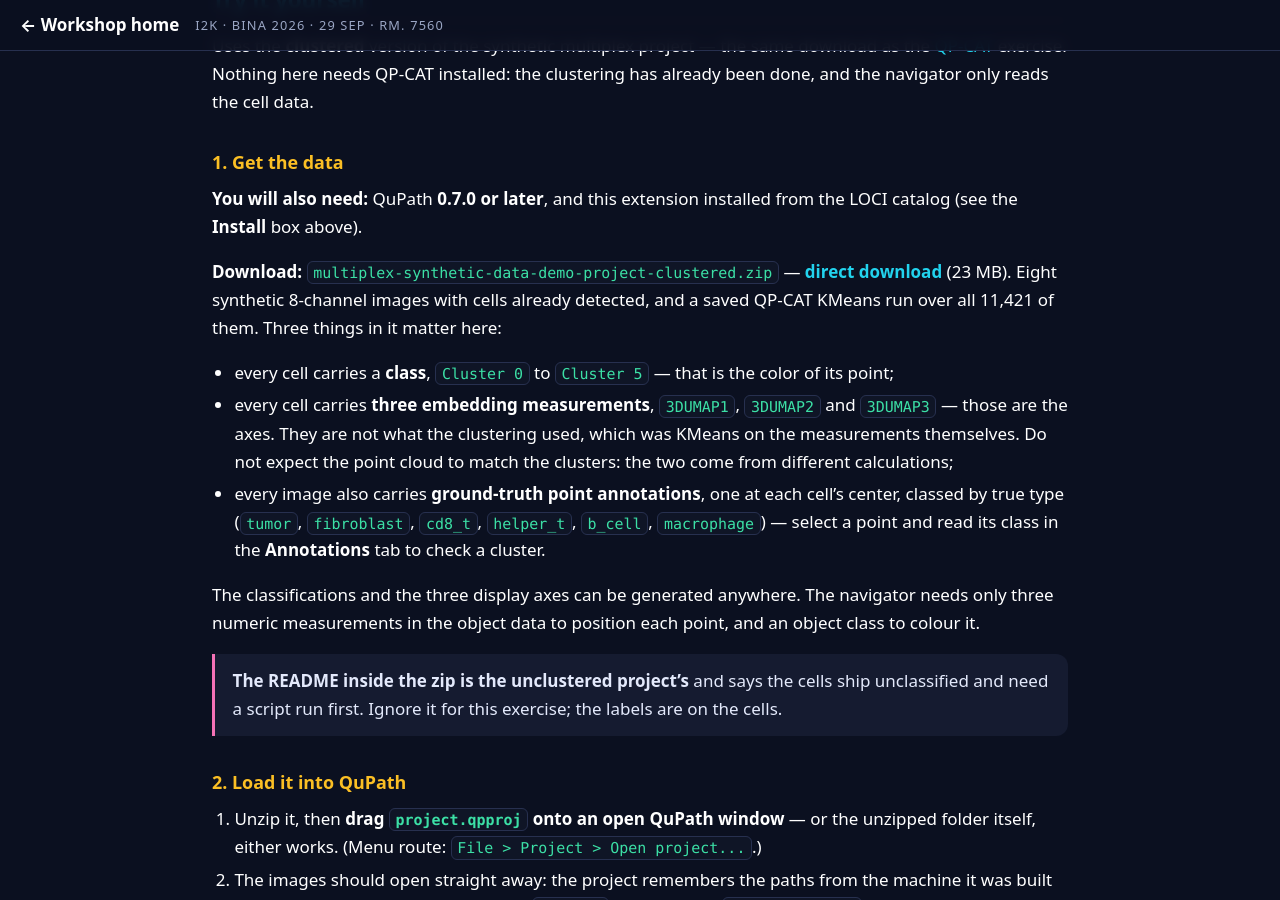
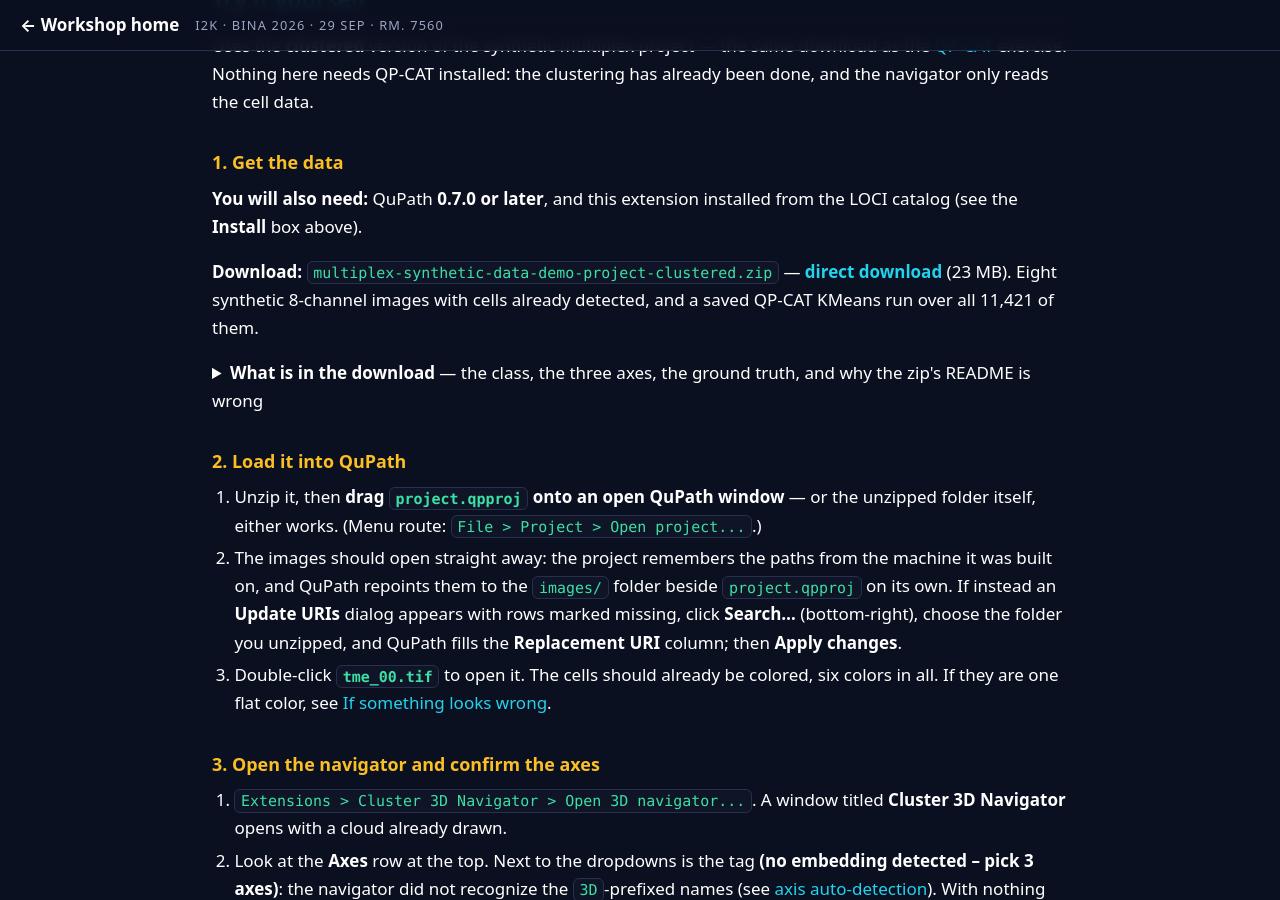
Before and after one commit to MichaelSNelson/BINA-I2K-2026-QuPath-Extensions, a Jekyll site: the page built from docs/04-cluster-3d-navigator.md, in a window 1280 px wide and 900 px high, scrolled down 2274 px. Built offline with Jekyll 4.4.1, drawn with Linux system fonts in a browser that asks for light colours.

Commit message:
Guide 4: collapse the download's contents behind a summary
Step 1 is "get the data", and the action is the download link. What the zip
contains, why the cloud will not match the clusters, and the correction to
the zip's own README are all worth having -- but they were 18 lines between
the link and step 2.

Now a <details> block titled for what is inside it, matching the Install
boxes elsewhere in these guides. The README correction moves inside it: it
is about the download, and it only matters once someone opens the zip.

Claude-Session: https://claude.ai/code/session_01TZFXuLKiz1DgbomrTgfDTw

```diff
--- a/docs/04-cluster-3d-navigator.md
+++ b/docs/04-cluster-3d-navigator.md
@@ -75,7 +75,12 @@ catalog (see the **Install** box above).
 **Download:** `multiplex-synthetic-data-demo-project-clustered.zip` —
 **[direct download](https://github.com/uw-loci/multiplex-synthetic-data/releases/download/v1.2/multiplex-synthetic-data-demo-project-clustered.zip)**
 (23 MB). Eight synthetic 8-channel images with cells already detected, and a saved QP-CAT
-KMeans run over all 11,421 of them. Three things in it matter here:
+KMeans run over all 11,421 of them.
+
+<details markdown="1">
+<summary><b>What is in the download</b> — the class, the three axes, the ground truth, and why the zip's README is wrong</summary>
+
+Three things in it matter here:
 
 - every cell carries a **class**, `Cluster 0` to `Cluster 5` — that is the color of its point;
 - every cell carries **three embedding measurements**, `3DUMAP1`, `3DUMAP2` and `3DUMAP3` —
@@ -90,9 +95,11 @@ The classifications and the three display axes can be generated anywhere. The na
 only three numeric measurements in the object data to position each point, and an object class
 to colour it.
 
-> **The README inside the zip is the unclustered project's** and says the cells ship
-> unclassified and need a script run first. Ignore it for this exercise; the labels are on the
-> cells.
+**The README inside the zip is the unclustered project's** and says the cells ship
+unclassified and need a script run first. Ignore it for this exercise; the labels are on the
+cells.
+
+</details>
 
 ### 2. Load it into QuPath
 
```
